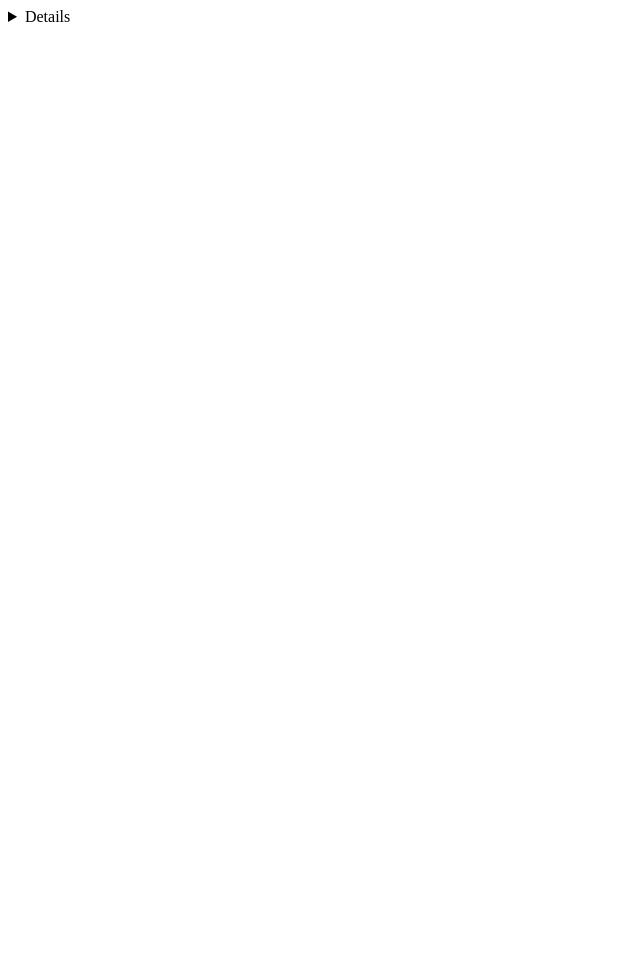
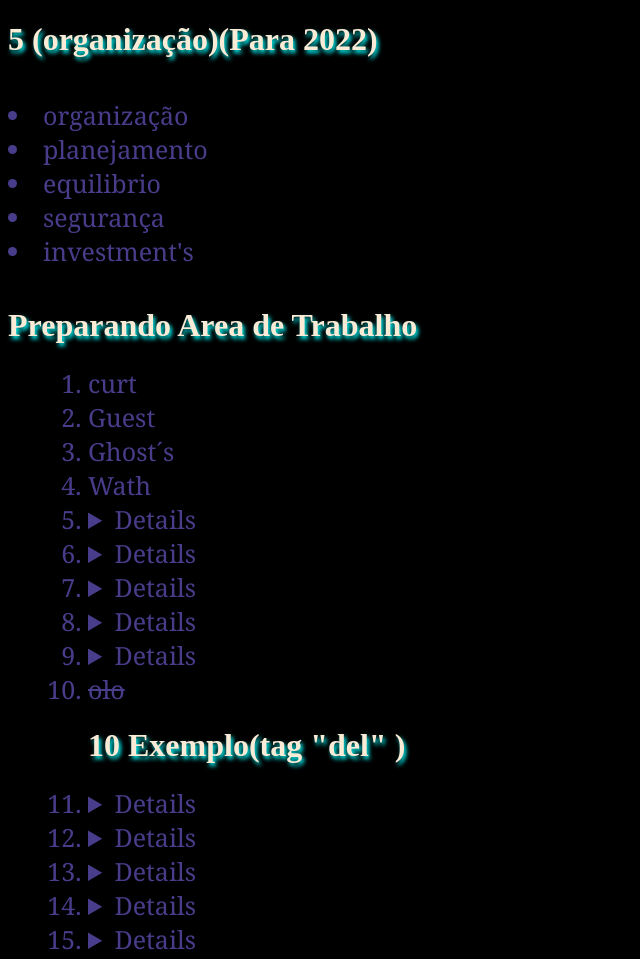
Before and after one commit to edskate/Treinamento-07-01-2022, a plain HTML site: page index.html in a window 1280 px wide. Shown: the whole page, without its empty margins (0-640 px from the left). Before the commit the page ends 800 px from the top, so only its background shows below. Drawn offline with Linux system fonts and the light colour scheme.

Commit message:
Nova atualização style.css

```diff
--- a/index.html
+++ b/index.html
@@ -6,8 +6,42 @@
               <meta name="viewport" content="width=
               , initial-scale=1.0">
               <title>Document</title>
+              <link rel="stylesheet" href="style.css">
 </head>
 <body>
+
+              <h1>5 (organização)(Para 2022)</h1>
+              <br>
+              <li>organização</li>
+              <li>planejamento</li>
+              <li>equilibrio</li>
+              <li>segurança</li>
+              <li>investment's</li>
+                  <br>
+                  <h1>Preparando Area de Trabalho</h1>
+                  <ul>
+                  <ol>
+                  <li>curt</li>
+                  <li>Guest</li>
+                  <li>Ghost´s </li>
+                  <li>Wath</li>
+                  <li><details>Podemos criar links </details></li>
+                  <li><details>Criando um tod list</details></li>
+                  <li><details>joy, cast, my, hand</details></li>
+                  <li><details>Right, Thank you, Lord, </details></li>
+                  <li><details>Look </details></li>
+                  <li><del>olo</del></li><!---letra sifrada-->
+                  <h1>10 Exemplo(tag "del" ) </h1>
+                  <li><details>I like </details></li>
+                  <li><details>hi at home in said</details></li>
+                  <li><details>gate is that</details></li>
+                  <li><details>you can </details></li>
+                  <li><details>Short Program</details></li>
+                  </ol>
+                  </ul>
+
+
     <details>very Good</details><!--uma lista oculta-->
+
 </body>
 </html>
--- /dev/null
+++ b/style.css
@@ -0,0 +1,13 @@
+body{
+              background-color: rgb(0, 0, 0);
+
+              }
+              li{
+              color: darkslateblue;
+              font-family: Georgia, 'Times New Roman', Times, serif;
+              font-size: 25px;
+              }
+              h1{
+              color: antiquewhite;
+              text-shadow: 2px 3px 4px #00ffff;
+              }
```
